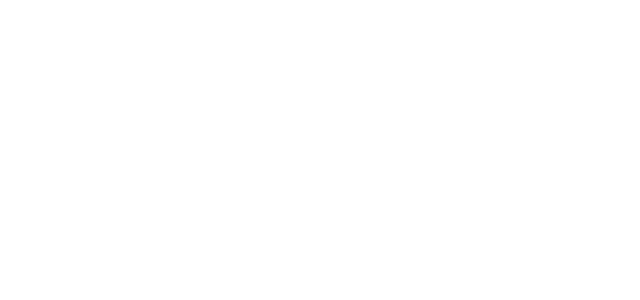
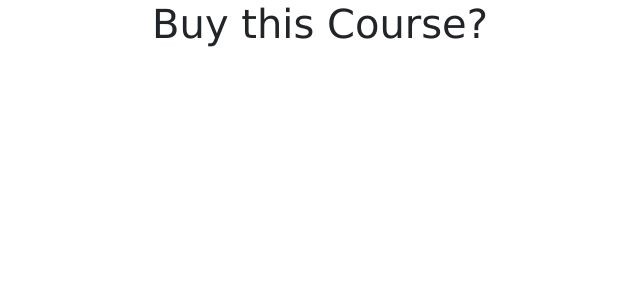
Before and after one commit to Azwad22/Team-Last-Hour-SJ-hackathon-2021, a React (Create React App) app: page /buycourse in a window 1280 px wide. Shown: the top 300 px of the page, without its empty margins (320-960 px from the left). Built offline with nearby package versions, Linux system fonts and the light colour scheme.

Commit message:
working with buy products

```diff
--- a/src/App.js
+++ b/src/App.js
@@ -6,6 +6,7 @@ import {
 } from "react-router-dom";
 import './App.css';
 import About from './Components/About/About';
+import BuyCourse from './Components/BuyCourse/BuyCourse';
 import Home from './Components/Home/Home';
 import Services from './Components/Services/Services';
 
@@ -29,6 +30,10 @@ function App() {
             <Services></Services>
           </Route>
 
+          <Route path="/buycourse">
+            <BuyCourse></BuyCourse>
+          </Route>
+
 
 
 
--- /dev/null
+++ b/src/Components/BuyCourse/BuyCourse.js
@@ -0,0 +1,11 @@
+import React from 'react';
+
+const BuyCourse = () => {
+    return (
+        <div>
+            <h1>Buy this Course?</h1>
+        </div>
+    );
+};
+
+export default BuyCourse;
```
